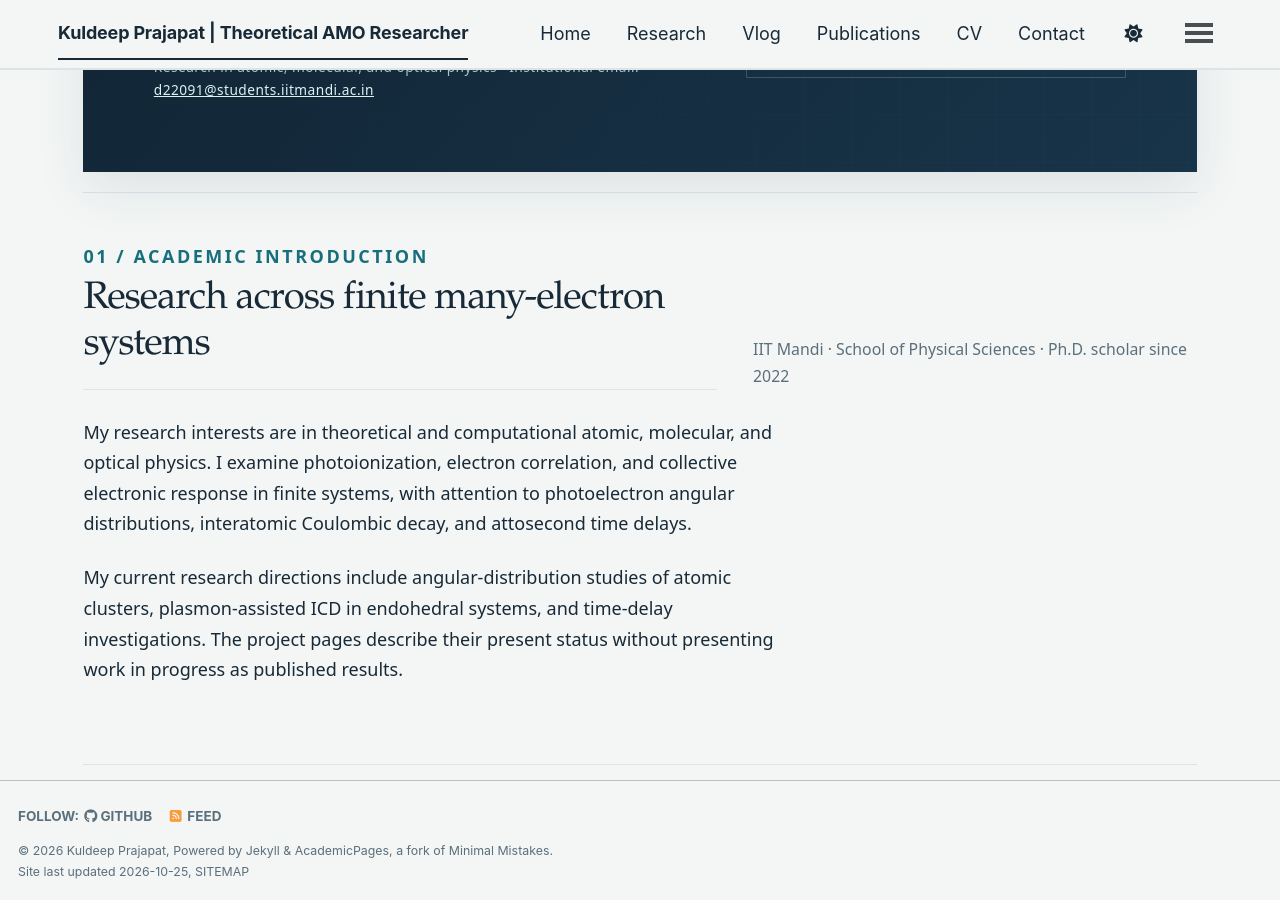
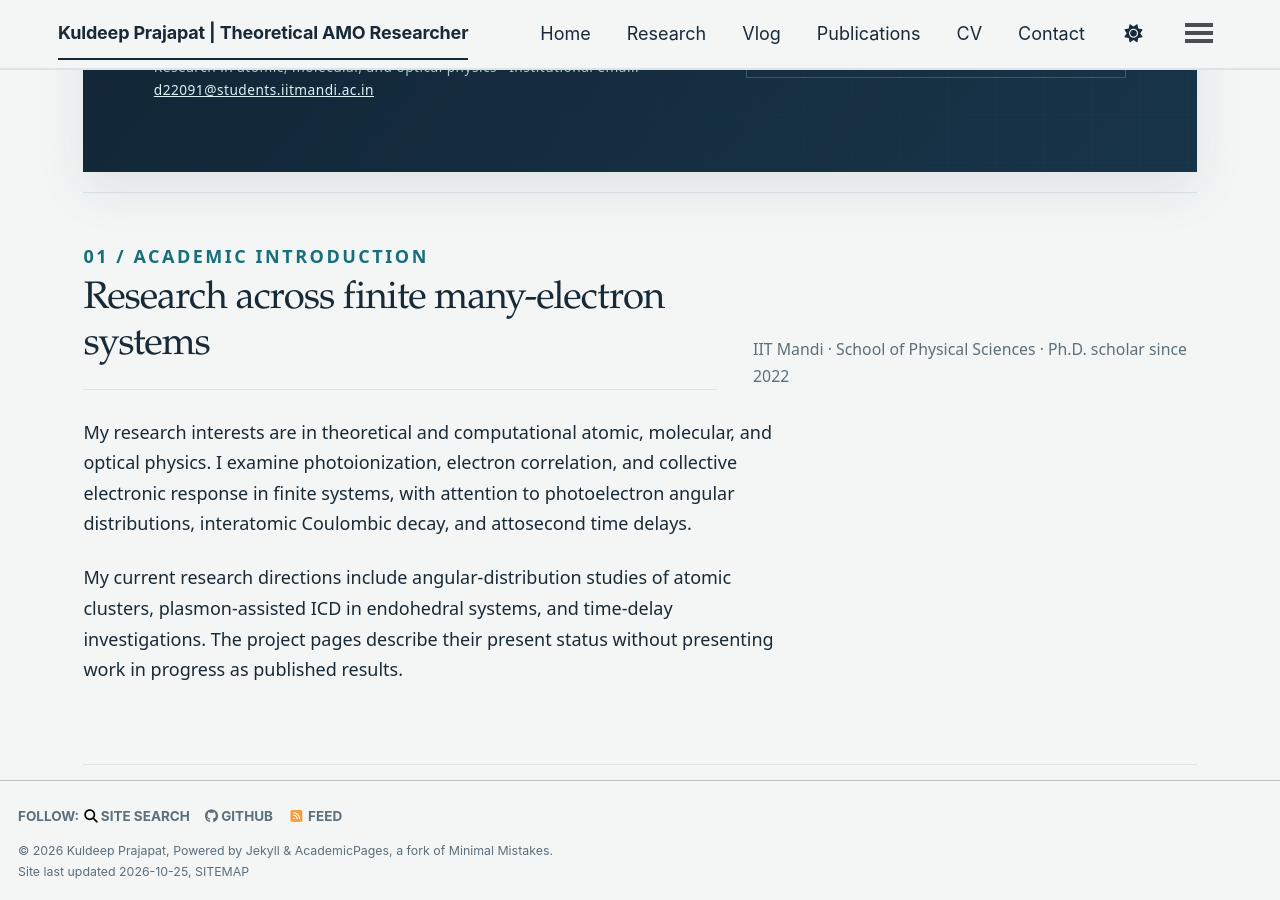
Before and after one commit to PRAJAPAT-KULDEEP/kuldeep-prajapat, a Jekyll site: the page built from _pages/about.md, in a window 1280 px wide and 900 px high, scrolled down 549 px. Built offline with Jekyll 4.4.1, drawn with Linux system fonts in a browser that asks for light colours; a style sheet for code colours, icons or effects is not loaded.

Commit message:
Add site search link to footer

```diff
--- a/_includes/footer.html
+++ b/_includes/footer.html
@@ -6,6 +6,7 @@
     {% if site.data.ui-text[site.locale].follow_label %}
       <li><strong>{{ site.data.ui-text[site.locale].follow_label }}</strong></li>
     {% endif %}
+    <li><a href="{{ base_path }}/search/"><i class="fa fa-search" aria-hidden="true"></i> Site Search</a></li>
     {% if site.author.github %}
       <li><a href="https://github.com/{{ site.author.github }}"><i class="fab fa-github" aria-hidden="true"></i> GitHub</a></li>
     {% endif %}
```
